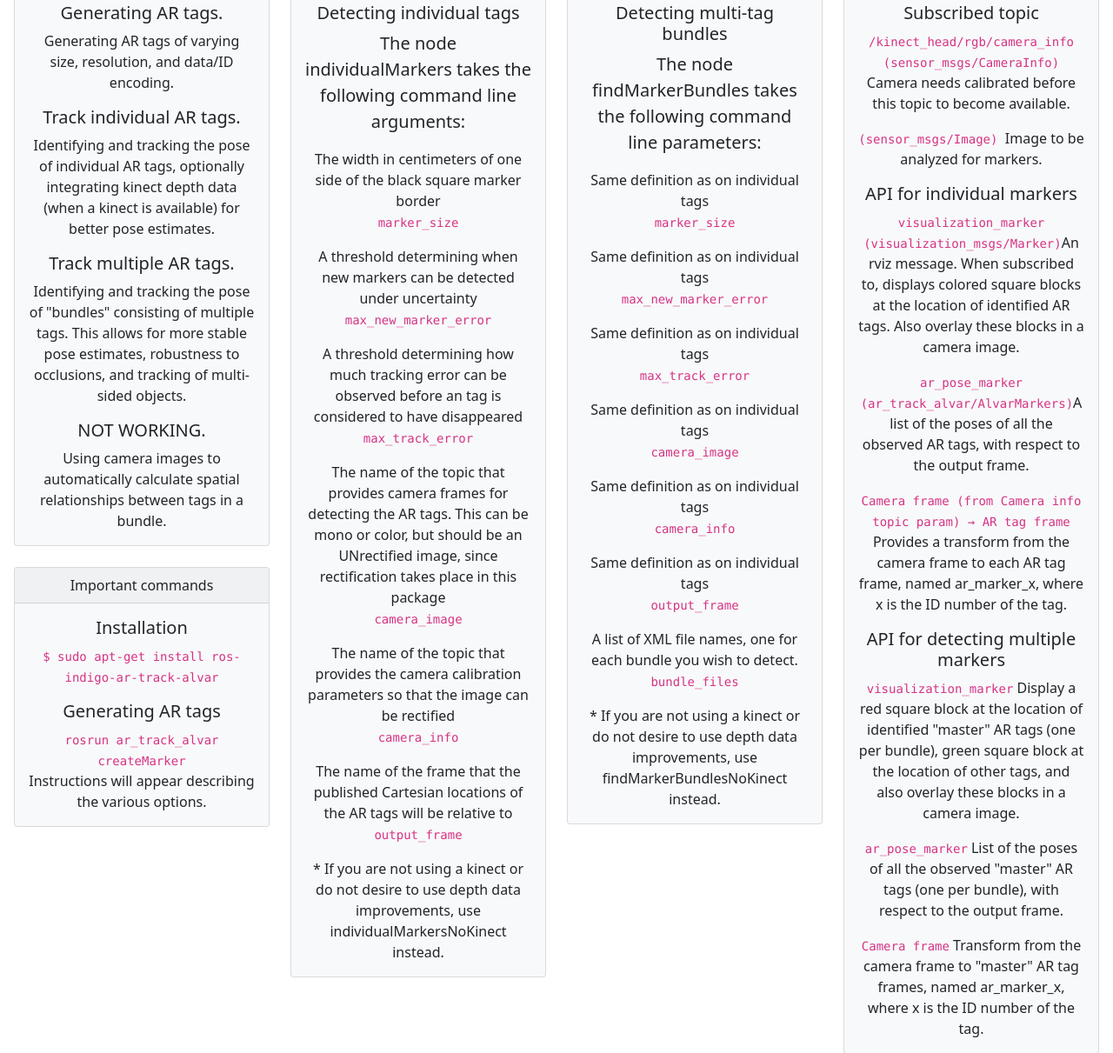
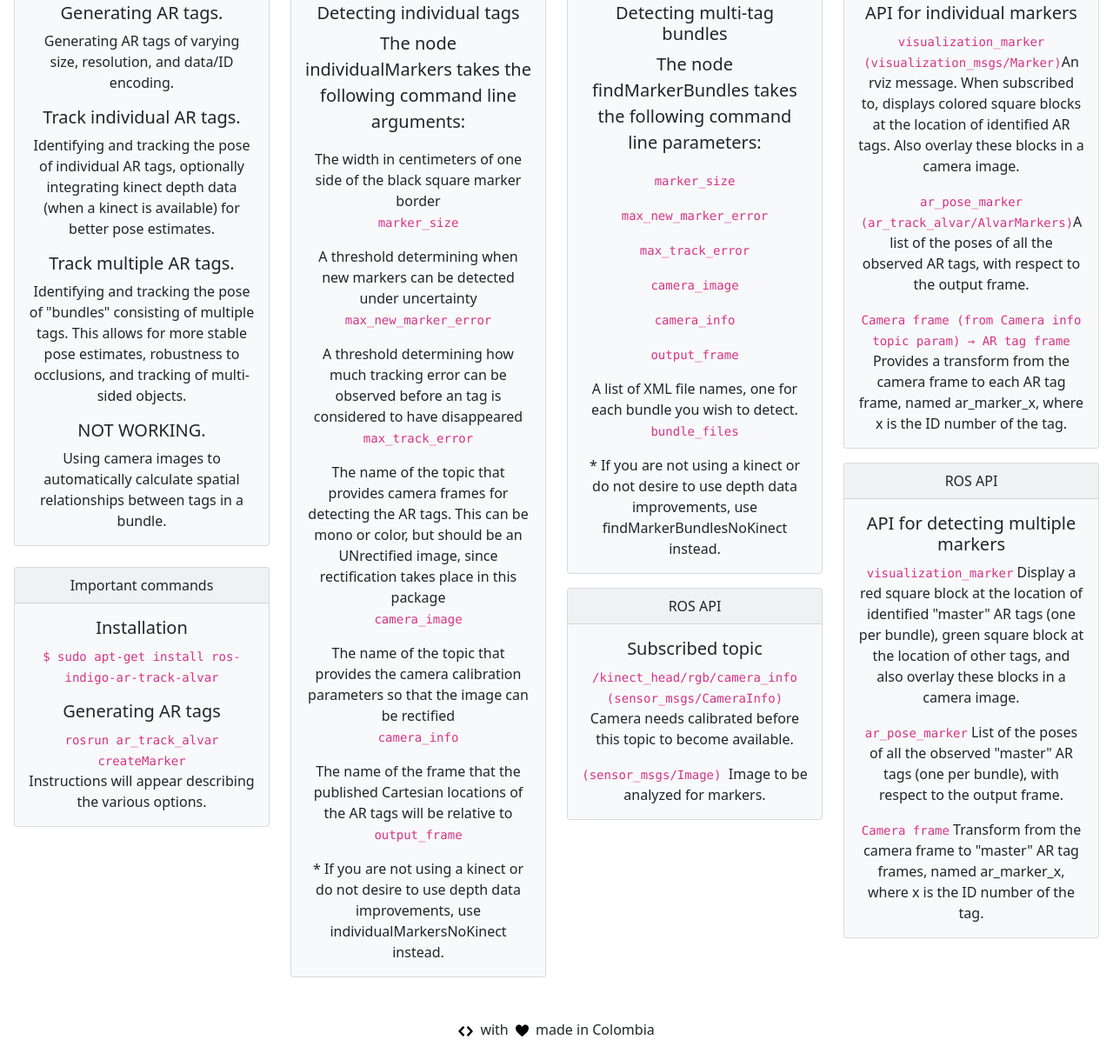
Before and after one commit to zejiran/ros-alvar-docs, a plain HTML site: page index.html in a window 1280 px wide. Shown: the part 477-1688 px from the top of the page at 87% size. Drawn offline with Linux system fonts and the light colour scheme.

Commit message:
perf improve card arrangement

```diff
--- a/index.html
+++ b/index.html
@@ -111,27 +111,27 @@
                         <b class="lead">The node findMarkerBundles takes the following command line parameters:</b> <br>
                     </p>
                     <p class="card-text">
-                        Same definition as on individual tags<br>
+
                         <code>marker_size</code>
                     </p>
                     <p class="card-text">
-                        Same definition as on individual tags<br>
+
                         <code>max_new_marker_error</code>
                     </p>
                     <p class="card-text">
-                        Same definition as on individual tags<br>
+
                         <code>max_track_error</code>
                     </p>
                     <p class="card-text">
-                        Same definition as on individual tags<br>
+
                         <code>camera_image</code>
                     </p>
                     <p class="card-text">
-                        Same definition as on individual tags<br>
+
                         <code>camera_info</code>
                     </p>
                     <p class="card-text">
-                        Same definition as on individual tags<br>
+
                         <code>output_frame</code>
                     </p>
                     <p class="card-text">
@@ -144,11 +144,8 @@
 
                 </div>
             </div>
-        </div>
 
-        <div class="col-lg-3">
-
-            <div class="card bg-light mb-5 mb-lg-0">
+            <div class="card bg-light mb-5 mb-lg-0 mt-3">
                 <div class="card-header">ROS API</div>
                 <div class="card-body">
                     <h5 class="card-title">Subscribed topic</h5>
@@ -161,6 +158,14 @@
                         <code>(sensor_msgs/Image)
                         </code>Image to be analyzed for markers.
                     </p>
+                </div>
+            </div>
+        </div>
+
+        <div class="col-lg-3">
+            <div class="card bg-light mb-5 mb-lg-0">
+                <div class="card-header">ROS API</div>
+                <div class="card-body">
                     <h5 class="card-title">API for individual markers</h5>
                     <p class="card-text">
                         <code>visualization_marker (visualization_msgs/Marker)</code>An rviz message. When
@@ -177,6 +182,11 @@
                         from
                         the camera frame to each AR tag frame, named ar_marker_x, where x is the ID number of the tag.
                     </p>
+                </div>
+            </div>
+            <div class="card bg-light mb-5 mt-3 mb-lg-0">
+                <div class="card-header">ROS API</div>
+                <div class="card-body">
                     <h5 class="card-title">API for detecting multiple markers</h5>
                     <p class="card-text">
                         <code>visualization_marker</code> Display a red square block at the location of identified
```
